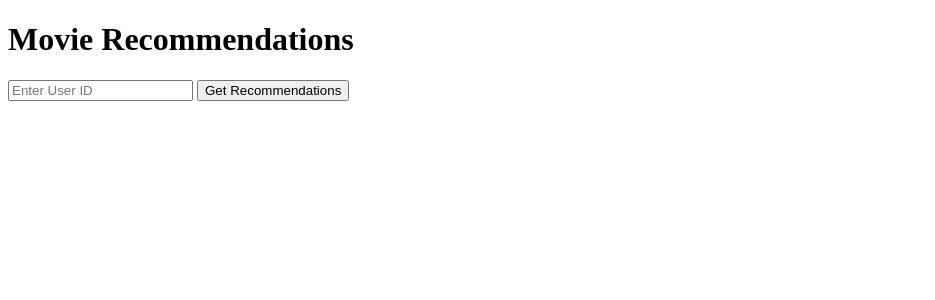
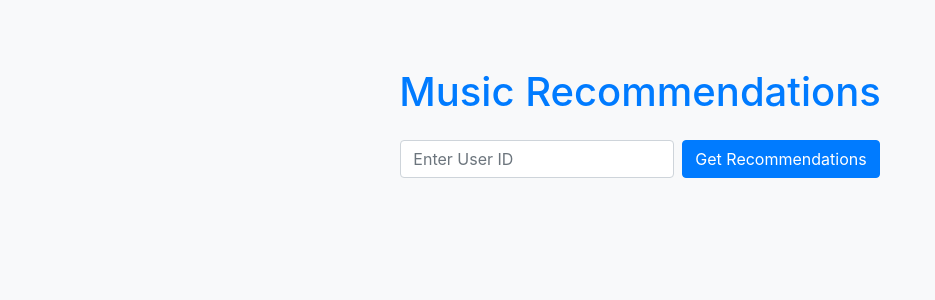
Before and after one commit to felixkoczan/music-rec, a Flask app: template templates/index.html in a window 1280 px wide. Shown: the top 300 px of the page, without its empty margins (0-935 px from the left). Run offline with Flask 3, Linux system fonts and the light colour scheme; the template is opened without the code that fills it, so the values that code supplies are empty; parts of the project's set-up code (start-up, migrations or seed data) failed here and were passed over; some libraries are stand-ins or nearby versions.

Commit message:
Changed index.html and and css

```diff
--- a/static/style.css
+++ b/static/style.css
@@ -0,0 +1,17 @@
+body {
+    background-color: #f8f9fa;
+    color: #333;
+    padding-top: 20px;
+}
+
+h1 {
+    color: #007bff;
+}
+
+.form-control {
+    width: auto;
+}
+
+#results {
+    margin-top: 20px;
+}
--- a/templates/index.html
+++ b/templates/index.html
@@ -3,16 +3,35 @@
 <head>
     <meta charset="UTF-8">
     <meta name="viewport" content="width=device-width, initial-scale=1.0">
-    <title>Movie Recommender</title>
+    <title>Music Recommender</title>
+    <!-- Bootstrap CSS -->
+    <link href="https://stackpath.bootstrapcdn.com/bootstrap/4.3.1/css/bootstrap.min.css" rel="stylesheet">
     <link rel="stylesheet" href="{{ url_for('static', filename='css/style.css') }}">
 </head>
 <body>
-    <h1>Movie Recommendations</h1>
-    <form action="/recommend" method="post">
-        <input type="text" name="user_id" placeholder="Enter User ID">
-        <button type="submit">Get Recommendations</button>
-    </form>
-    <!-- JavaScript File -->
+    <div class="container mt-5">
+        <div class="row">
+            <div class="col-md-8 offset-md-2">
+                <h1 class="text-center mb-4">Music Recommendations</h1>
+                <form action="/recommend" method="post" class="form-inline justify-content-center">
+                    <div class="form-group mb-2">
+                        <input type="text" class="form-control" name="user_id" placeholder="Enter User ID" required>
+                    </div>
+                    <button type="submit" class="btn btn-primary mb-2 ml-2">Get Recommendations</button>
+                </form>
+                <!-- Results Section -->
+                <div id="results" class="mt-4">
+                    <!-- Recommendations will be displayed here -->
+                </div>
+            </div>
+        </div>
+    </div>
+
+    <!-- Optional JavaScript -->
+    <!-- jQuery first, then Popper.js, then Bootstrap JS -->
+    <script src="https://code.jquery.com/jquery-3.3.1.slim.min.js"></script>
+    <script src="https://cdnjs.cloudflare.com/ajax/libs/popper.js/1.14.7/umd/popper.min.js"></script>
+    <script src="https://stackpath.bootstrapcdn.com/bootstrap/4.3.1/js/bootstrap.min.js"></script>
     <script src="{{ url_for('static', filename='js/script.js') }}"></script>
 </body>
 </html>
```
Also changed, not shown: recommender.py (+5 -2 lines).
